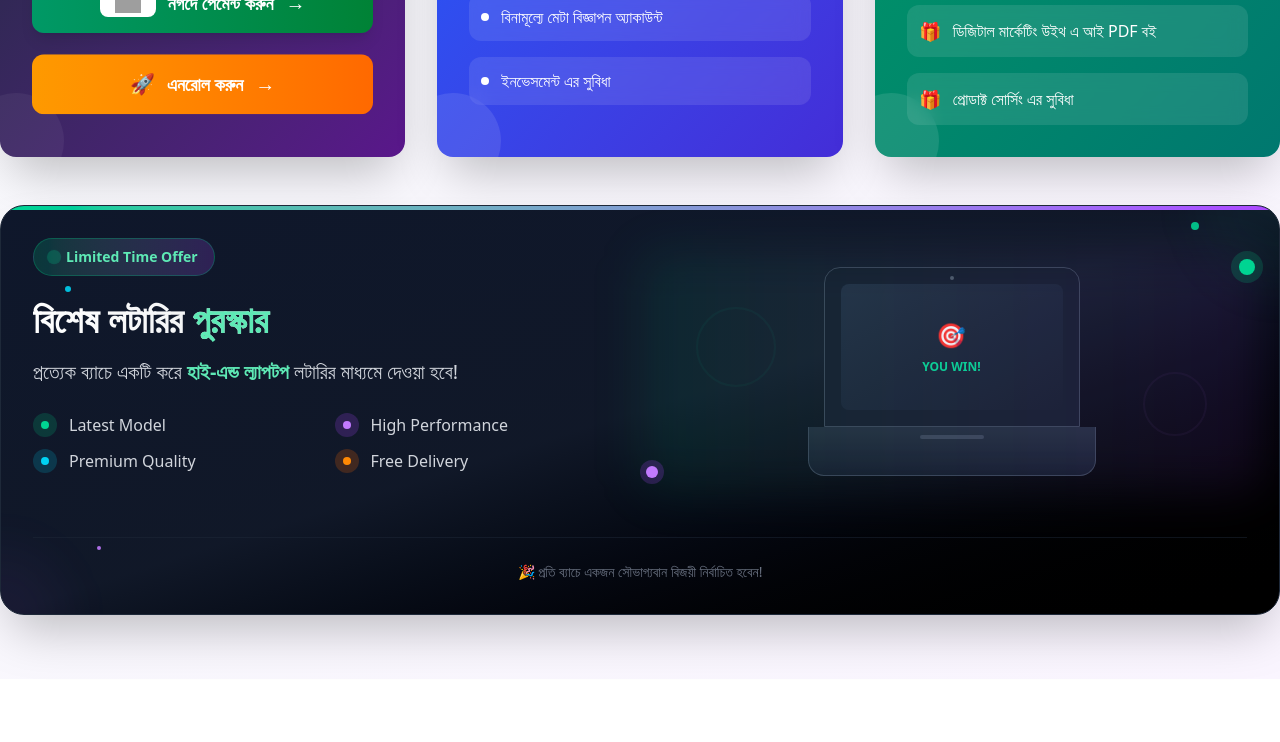
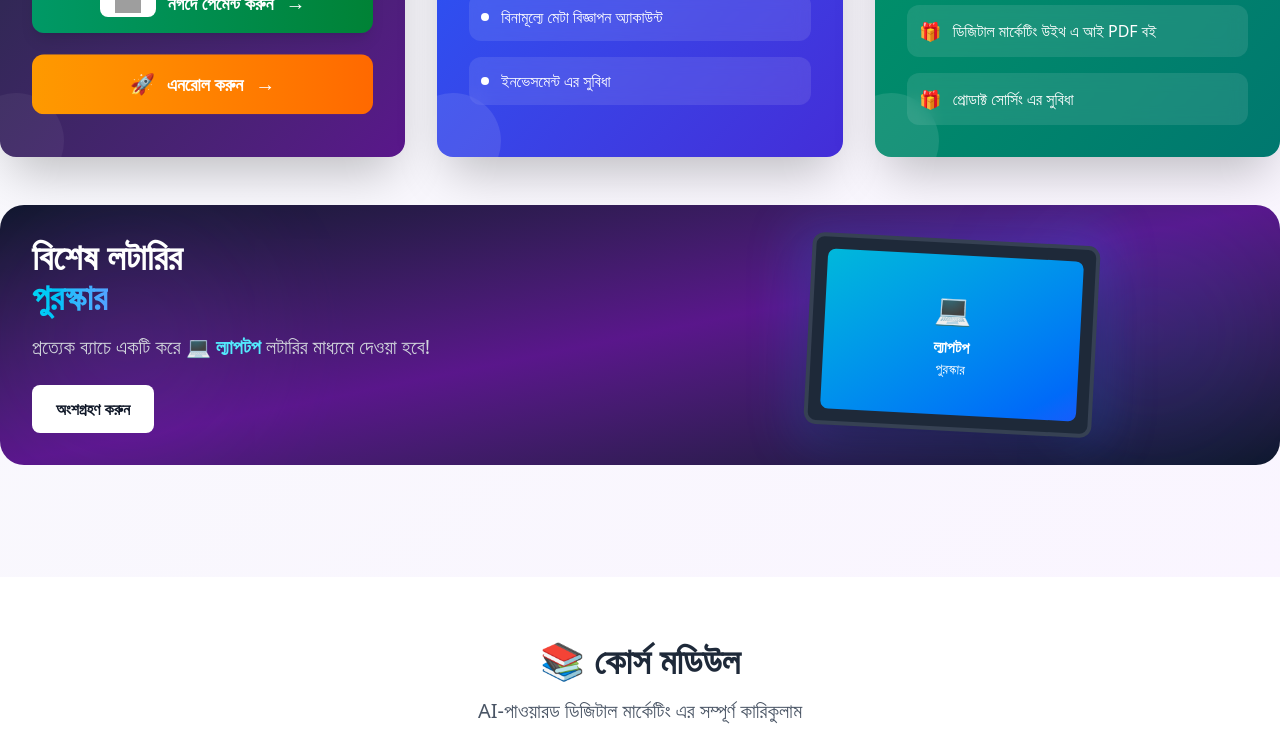
Before and after one commit to Complate-Project/React_Ecommerce, a React (Vite) app in the folder Digital Marketing with ai/: page / in a window 1280 px wide. Shown: the part 1540-2282 px from the top of the page. Built offline with nearby package versions, Linux system fonts and the light colour scheme; grey boxes are pictures that could not be loaded.

Commit message:
design update

```diff
--- a/Digital Marketing with ai/src/Components/MainSection.jsx
+++ b/Digital Marketing with ai/src/Components/MainSection.jsx
@@ -331,124 +331,51 @@ const MainSection = () => {
             </div>
           </div>
 
-          {/* Lottery Card - Premium Offer Design */}
-          <div className="bg-gradient-to-br from-slate-900 via-gray-900 to-black rounded-3xl p-8 text-white shadow-2xl relative overflow-hidden border border-gray-800">
-            {/* Background Elements */}
-            <div className="absolute -top-20 -right-20 w-40 h-40 bg-emerald-500/5 rounded-full blur-xl"></div>
-            <div className="absolute -bottom-16 -left-16 w-32 h-32 bg-purple-500/5 rounded-full blur-xl"></div>
-            <div className="absolute top-0 left-0 w-full h-1 bg-gradient-to-r from-emerald-400 to-purple-500"></div>
-
-            {/* Floating Particles */}
-            <div className="absolute top-4 right-20 w-2 h-2 bg-emerald-400 rounded-full animate-pulse"></div>
-            <div className="absolute bottom-16 left-24 w-1 h-1 bg-purple-400 rounded-full animate-pulse"></div>
-            <div className="absolute top-20 left-16 w-1.5 h-1.5 bg-cyan-400 rounded-full animate-pulse"></div>
-
-            <div className="relative z-10">
-              <div className="flex flex-col lg:flex-row items-center justify-between gap-8">
-                {/* Text Content */}
-                <div className="flex-1">
-                  {/* Badge */}
-                  <div className="inline-flex items-center gap-2 bg-gradient-to-r from-emerald-500/20 to-purple-500/20 px-4 py-2 rounded-full border border-emerald-500/30 mb-6">
-                    <div className="w-2 h-2 bg-emerald-400 rounded-full animate-ping"></div>
-                    <span className="text-sm font-semibold text-emerald-300">
-                      Limited Time Offer
-                    </span>
+          {/* Minimal Laptop Offer */}
+          <div className="bg-gradient-to-br from-slate-900 via-purple-900 to-slate-900 rounded-3xl p-8 my-12 text-white relative overflow-hidden">
+            {/* Background Pattern */}
+            <div className="absolute inset-0 opacity-10">
+              <div className="absolute top-0 right-0 w-64 h-64 bg-blue-500 rounded-full blur-3xl"></div>
+              <div className="absolute bottom-0 left-0 w-64 h-64 bg-purple-500 rounded-full blur-3xl"></div>
             </div>
 
-                  <h2 className="text-4xl font-bold mb-4 bg-gradient-to-r from-white to-gray-300 bg-clip-text text-transparent">
-                    বিশেষ লটারির{' '}
-                    <span className="text-emerald-300">পুরস্কার</span>
+            <div className="relative z-10 grid md:grid-cols-2 gap-8 items-center">
+              <div>
+                <h2 className="text-4xl font-bold mb-4">
+                  বিশেষ লটারির
+                  <br />
+                  <span className="text-transparent bg-clip-text bg-gradient-to-r from-cyan-400 to-blue-400">
+                    পুরস্কার
+                  </span>
                 </h2>
-
-                  <p className="text-xl mb-6 text-gray-300 leading-relaxed">
+                <p className="text-xl text-gray-300 mb-6">
                   প্রত্যেক ব্যাচে একটি করে{' '}
-                    <span className="font-bold text-emerald-300">
-                      হাই-এন্ড ল্যাপটপ
+                  <span className="font-semibold text-cyan-300">
+                    💻 ল্যাপটপ
                   </span>{' '}
                   লটারির মাধ্যমে দেওয়া হবে!
                 </p>
+                <button className="bg-white text-gray-900 hover:bg-gray-100 font-semibold py-3 px-6 rounded-lg transition-colors duration-300">
+                  অংশগ্রহণ করুন
+                </button>
+              </div>
 
-                  {/* Features List */}
-                  <div className="grid grid-cols-1 sm:grid-cols-2 gap-3 mb-8">
-                    <div className="flex items-center gap-3">
-                      <div className="w-6 h-6 bg-emerald-500/20 rounded-full flex items-center justify-center">
-                        <div className="w-2 h-2 bg-emerald-400 rounded-full"></div>
-                      </div>
-                      <span className="text-gray-300">Latest Model</span>
-                    </div>
-                    <div className="flex items-center gap-3">
-                      <div className="w-6 h-6 bg-purple-500/20 rounded-full flex items-center justify-center">
-                        <div className="w-2 h-2 bg-purple-400 rounded-full"></div>
-                      </div>
-                      <span className="text-gray-300">High Performance</span>
-                    </div>
-                    <div className="flex items-center gap-3">
-                      <div className="w-6 h-6 bg-cyan-500/20 rounded-full flex items-center justify-center">
-                        <div className="w-2 h-2 bg-cyan-400 rounded-full"></div>
-                      </div>
-                      <span className="text-gray-300">Premium Quality</span>
-                    </div>
-                    <div className="flex items-center gap-3">
-                      <div className="w-6 h-6 bg-orange-500/20 rounded-full flex items-center justify-center">
-                        <div className="w-2 h-2 bg-orange-400 rounded-full"></div>
-                      </div>
-                      <span className="text-gray-300">Free Delivery</span>
+              <div className="flex justify-center">
+                <div className="relative">
+                  {/* Laptop */}
+                  <div className="bg-gray-800 rounded-xl p-3 border-4 border-gray-700 transform rotate-3 shadow-2xl">
+                    <div className="bg-gradient-to-br from-cyan-500 to-blue-600 rounded-lg w-64 h-40 flex items-center justify-center">
+                      <div className="text-white text-center">
+                        <div className="text-3xl mb-2">💻</div>
+                        <div className="font-bold">ল্যাপটপ</div>
+                        <div className="text-sm">পুরস্কার</div>
                       </div>
                     </div>
                   </div>
 
-                {/* Laptop Image Container */}
-                <div className="flex-1 relative">
-                  <div className="relative group">
-                    {/* Main Laptop Container */}
-                    <div className="relative z-20 transform group-hover:scale-105 transition-transform duration-500">
-                      {/* Laptop Screen */}
-                      <div className="relative bg-gray-900 rounded-t-2xl p-4 border border-gray-700 mx-auto w-64 h-40">
-                        {/* Screen Content */}
-                        <div className="bg-gradient-to-br from-slate-800 to-gray-900 rounded-lg w-full h-full flex items-center justify-center">
-                          <div className="text-center">
-                            <div className="text-2xl mb-2">🎯</div>
-                            <div className="text-xs text-emerald-400 font-semibold">
-                              YOU WIN!
+                  {/* Glow Effect */}
+                  <div className="absolute -inset-4 bg-blue-500 rounded-2xl blur-xl opacity-20 -z-10"></div>
                 </div>
-                          </div>
-                        </div>
-                        {/* Webcam */}
-                        <div className="absolute top-2 left-1/2 transform -translate-x-1/2 w-1 h-1 bg-gray-600 rounded-full"></div>
-                      </div>
-
-                      {/* Laptop Body */}
-                      <div className="bg-gradient-to-b from-gray-800 to-gray-900 rounded-b-2xl p-6 border border-gray-700 border-t-0 mx-auto w-72 h-8 relative">
-                        {/* Trackpad */}
-                        <div className="absolute top-2 left-1/2 transform -translate-x-1/2 w-16 h-1 bg-gray-700 rounded-full"></div>
-                      </div>
-
-                      {/* Glow Effect */}
-                      <div className="absolute -inset-4 bg-gradient-to-r from-emerald-500/10 to-purple-500/10 rounded-3xl blur-xl group-hover:blur-2xl transition-all duration-500 z-10"></div>
-                    </div>
-
-                    {/* Floating Elements */}
-                    <div className="absolute -top-4 -right-4 w-8 h-8 bg-emerald-500/20 rounded-full flex items-center justify-center z-30 group-hover:animate-bounce">
-                      <div className="w-4 h-4 bg-emerald-400 rounded-full"></div>
-                    </div>
-                    <div className="absolute -bottom-2 -left-4 w-6 h-6 bg-purple-500/20 rounded-full flex items-center justify-center z-30 group-hover:animate-bounce">
-                      <div className="w-3 h-3 bg-purple-400 rounded-full"></div>
-                    </div>
-                  </div>
-
-                  {/* Background Pattern */}
-                  <div className="absolute inset-0 opacity-5">
-                    <div className="absolute top-10 left-10 w-20 h-20 border-2 border-emerald-400 rounded-full"></div>
-                    <div className="absolute bottom-10 right-10 w-16 h-16 border-2 border-purple-400 rounded-full"></div>
-                  </div>
-                </div>
-              </div>
-
-              {/* Footer Note */}
-              <div className="text-center mt-8 pt-6 border-t border-gray-800/50">
-                <p className="text-sm text-gray-500">
-                  🎉 প্রতি ব্যাচে একজন সৌভাগ্যবান বিজয়ী নির্বাচিত হবেন!
-                </p>
               </div>
             </div>
           </div>
```
Lines whose indentation alone changed are shown as unchanged.
